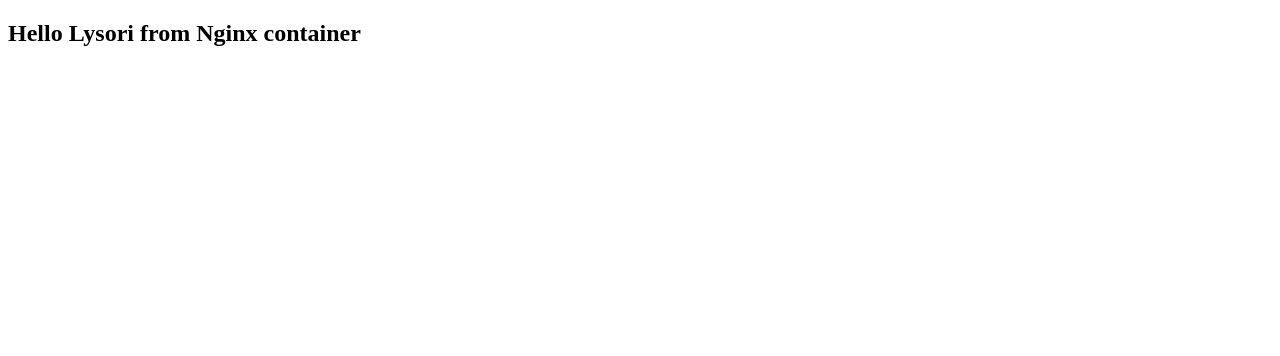
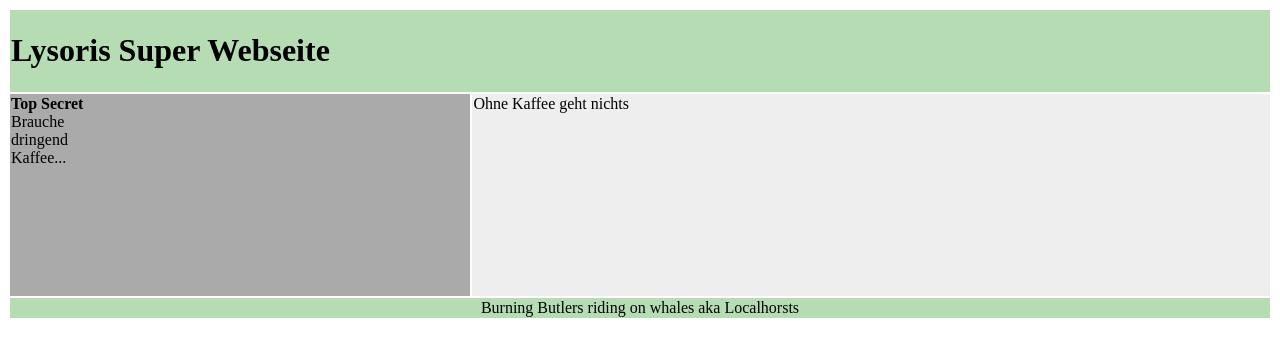
Before and after one commit to Lysori/nginx-LysoriWeb, a plain HTML site: page index.html in a window 1280 px wide. Drawn offline with Linux system fonts and the light colour scheme.

Commit message:
index.html editiert -> lysori webseite

```diff
--- a/index.html
+++ b/index.html
@@ -1,10 +1,33 @@
-<!doctype html>
-<html lang="en">
+<!DOCTYPE html>
+<html>
 <head>
-  <meta charset="utf-8">
-  <title>Docker Nginx</title>
+<title>HTML Layout using Tables</title>
 </head>
 <body>
-  <h2>Hello Lysori from Nginx container</h2>
+<table width="100%" border="0">
+  <tr>
+    <td colspan="2" bgcolor="#b5dcb3">
+      <h1>Lysoris Super Webseite</h1>
+    </td>
+  </tr>
+  <tr valign="top">
+    <td bgcolor="#aaa" width="50">
+      <b>Top Secret</b><br />
+      Brauche<br />
+      dringend<br />
+      Kaffee...
+    </td>
+    <td bgcolor="#eee" width="100" height="200">
+        Ohne Kaffee geht nichts
+    </td>
+  </tr>
+  <tr>
+    <td colspan="2" bgcolor="#b5dcb3">
+      <center>
+      Burning Butlers riding on whales aka Localhorsts
+      </center>
+    </td>
+  </tr>
+</table>
 </body>
 </html>
```
Also changed, not shown: 1 other file.
